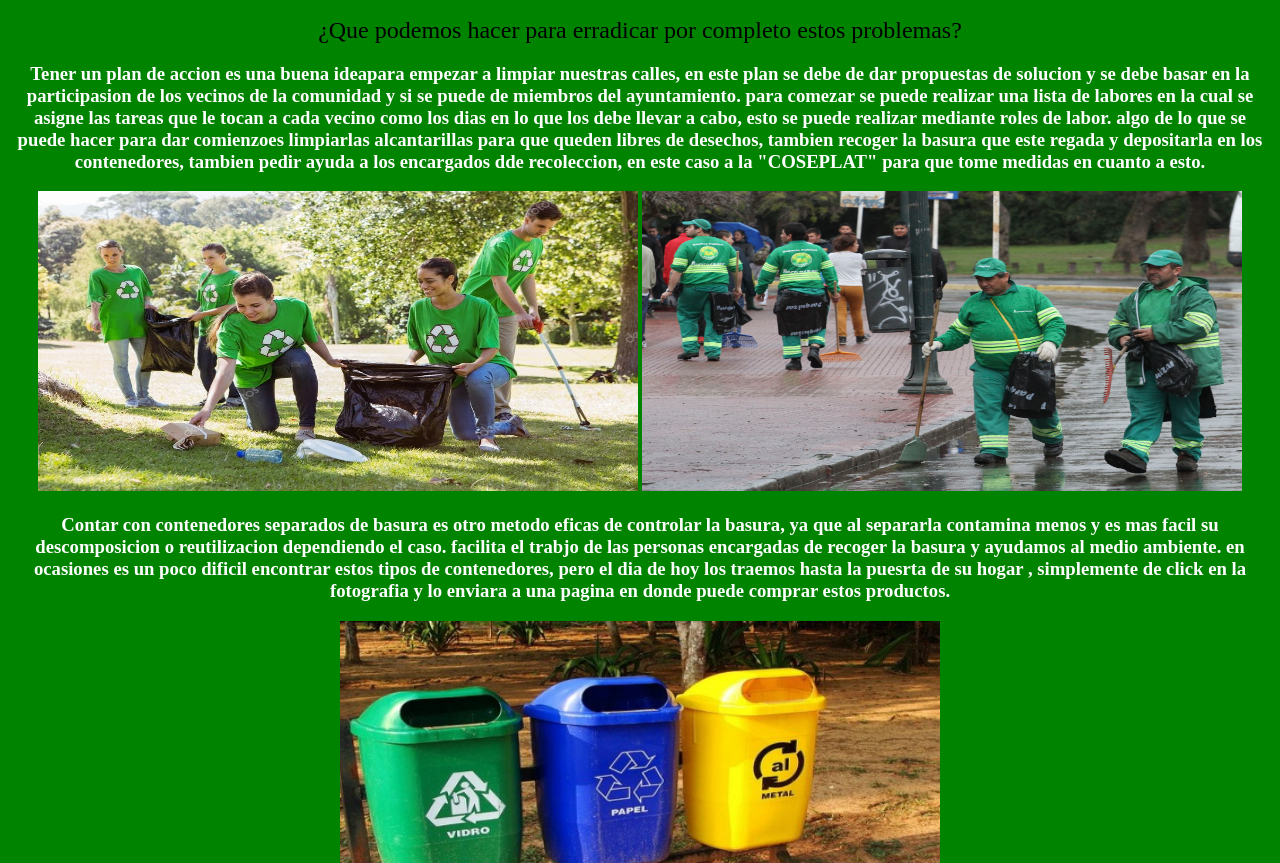
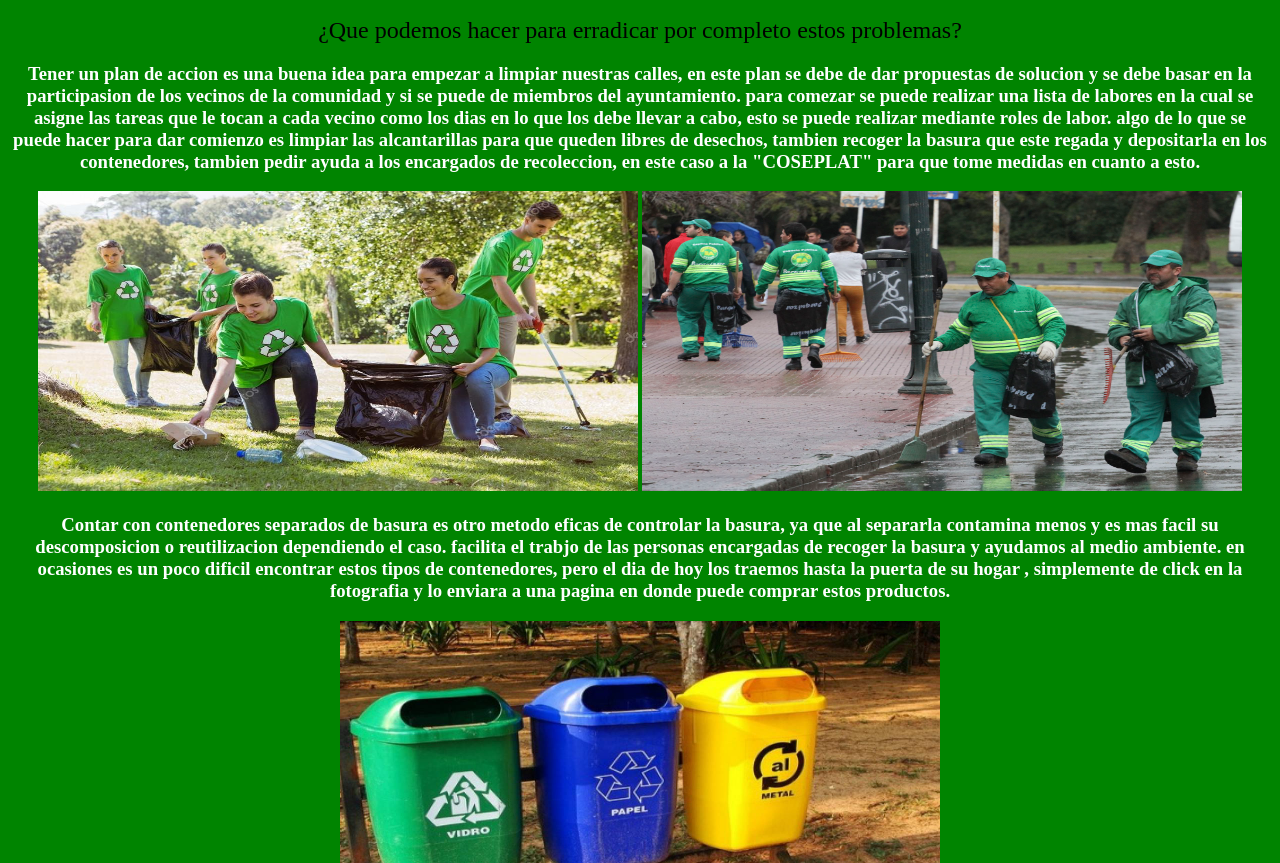
Before and after one commit to bigbang22/basufelipe, a plain HTML site: page index.html in a window 1280 px wide. Shown: the part 875-1738 px from the top of the page. Drawn offline with Linux system fonts and the light colour scheme.

Commit message:
Update index.html

```diff
--- a/index.html
+++ b/index.html
@@ -28,19 +28,19 @@
 <img src="img/coladerastapas.jpg" height="300px" width="600px" alt="" />
 
 <p><font size="5" color="black">¿Que podemos hacer para erradicar por completo estos problemas?</font></p>
-<h3>Tener un plan de accion es una buena ideapara empezar a limpiar nuestras calles, en este plan se debe de dar propuestas
+<h3>Tener un plan de accion es una buena idea para empezar a limpiar nuestras calles, en este plan se debe de dar propuestas
     de solucion y se debe basar en la participasion de los vecinos de la comunidad y si se puede de miembros del ayuntamiento. para comezar
     se puede realizar una lista de labores en la cual se asigne las tareas que le tocan a cada vecino como los dias en lo que los debe llevar
-    a cabo, esto se puede realizar mediante roles de labor. algo de lo que se puede hacer para dar comienzoes limpiarlas alcantarillas para
+    a cabo, esto se puede realizar mediante roles de labor. algo de lo que se puede hacer para dar comienzo es limpiar las alcantarillas para
     que queden libres de desechos, tambien recoger la basura que este regada y depositarla en los contenedores, tambien pedir
-    ayuda a los encargados dde recoleccion, en este caso a la "COSEPLAT" para que tome medidas en cuanto a esto.
+    ayuda a los encargados de recoleccion, en este caso a la "COSEPLAT" para que tome medidas en cuanto a esto.
 </h3>
 <img src="img/gentebasura.jpg" height="300px" width="600px" alt="" />
 <img src="img/recolectores.jpg" height="300px" width="600px" alt="" />
 <p>
    <h3> Contar con contenedores separados de basura es otro metodo eficas de controlar la basura, ya que al separarla contamina menos y es mas facil
 su descomposicion o reutilizacion dependiendo el caso. facilita el trabjo de las personas encargadas de recoger la basura y ayudamos
-al medio ambiente. en ocasiones es un poco dificil encontrar estos tipos de contenedores, pero el dia de hoy los traemos hasta la puesrta de su hogar
+al medio ambiente. en ocasiones es un poco dificil encontrar estos tipos de contenedores, pero el dia de hoy los traemos hasta la puerta de su hogar
 , simplemente de click en la fotografia y lo enviara a una pagina en donde puede comprar estos productos.</h3>
 </p>
 <a href="https://articulo.mercadolibre.com.mx/MLM-771201855-4-piezas-basurero-53-lt-tapa-balancin-con-estructura-_JM?searchVariation=54409679893#searchVariation=54409679893&position=1&search_layout=stack&type=item&tracking_id=8daa5008-6ed5-48e5-bd44-56c9a9729517" target="_blank"><img src="img/contenedores.jpg" height="300px" width="600px" /></a>
```
